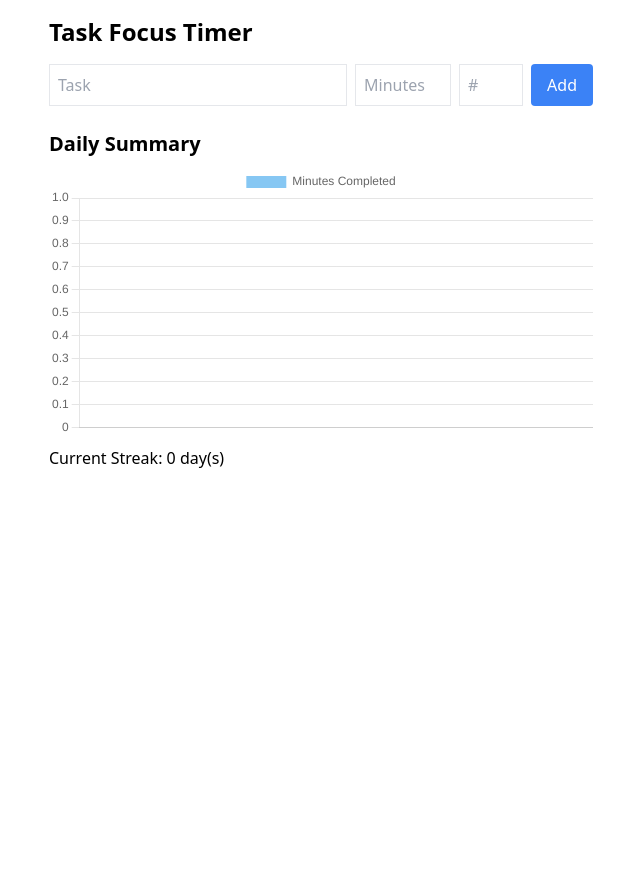
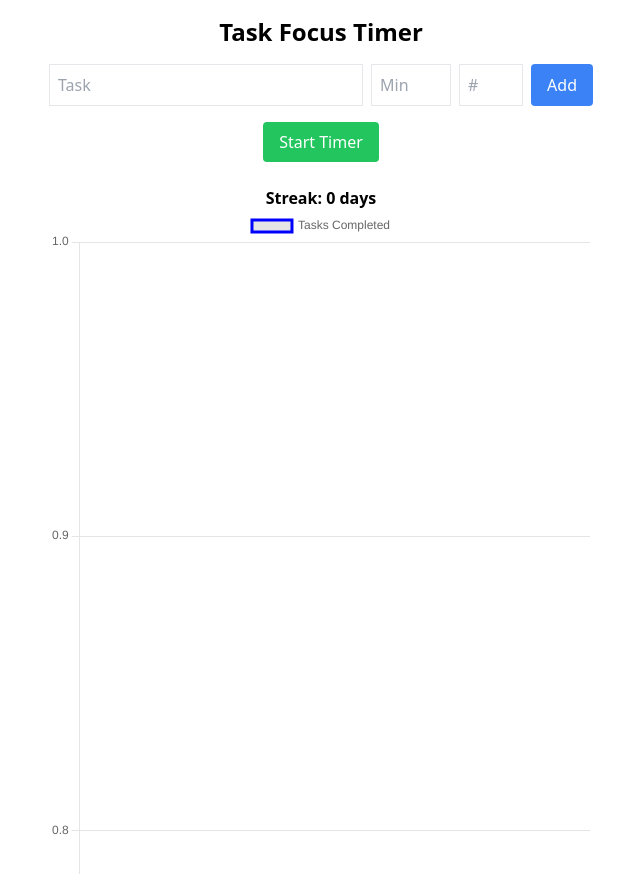
Before and after one commit to jbhannifan/AwesomeToDoTimers, a React (Vite) app: page / in a window 1280 px wide. Shown: the top 874 px of the page, without its empty margins (319-959 px from the left). Before the commit the page ends 800 px from the top, so only its background shows below. Built offline with nearby package versions, Linux system fonts and the light colour scheme.

Commit message:
Update App.jsx

```diff
--- a/src/App.jsx
+++ b/src/App.jsx
@@ -1,16 +1,6 @@
 import React, { useState, useEffect, useRef } from 'react';
-import { Bar } from 'react-chartjs-2';
-import {
-  Chart as ChartJS,
-  BarElement,
-  CategoryScale,
-  LinearScale,
-  Title,
-  Tooltip,
-  Legend
-} from 'chart.js';
-
-ChartJS.register(BarElement, CategoryScale, LinearScale, Title, Tooltip, Legend);
+import { Line } from 'react-chartjs-2';
+import Chart from 'chart.js/auto';
 
 function App() {
   const [tasks, setTasks] = useState([]);
@@ -20,30 +10,43 @@ function App() {
   const [timeLeft, setTimeLeft] = useState(0);
   const [isRunning, setIsRunning] = useState(false);
   const [currentTaskIndex, setCurrentTaskIndex] = useState(0);
-  const [history, setHistory] = useState(() => JSON.parse(localStorage.getItem('history')) || {});
+  const [view, setView] = useState('tasks');
+  const [completedToday, setCompletedToday] = useState(0);
+  const [streak, setStreak] = useState(
+    parseInt(localStorage.getItem('streak') || '0')
+  );
+  const [history, setHistory] = useState(
+    JSON.parse(localStorage.getItem('history') || '[]')
+  );
+  const audioRef = useRef(null);
   const timerRef = useRef(null);
-
-  const today = new Date().toISOString().split('T')[0];
 
   const handleAddTask = () => {
     if (!newTask.trim() || !minutes || !sortOrder) return;
-    const newTaskObj = {
+    const task = {
       name: newTask,
       minutes: parseInt(minutes),
       sortOrder: parseInt(sortOrder),
       completed: false,
     };
-    const updatedTasks = [...tasks, newTaskObj].sort((a, b) => a.sortOrder - b.sortOrder);
-    setTasks(updatedTasks);
+    const updated = [...tasks, task].sort((a, b) => a.sortOrder - b.sortOrder);
+    setTasks(updated);
     setNewTask('');
     setMinutes('');
     setSortOrder('');
+  };
+
+  const handleSortChange = (index, value) => {
+    const updated = [...tasks];
+    updated[index].sortOrder = parseInt(value);
+    setTasks(updated.sort((a, b) => a.sortOrder - b.sortOrder));
   };
 
   const handleStart = () => {
     if (tasks.length === 0 || isRunning) return;
     setIsRunning(true);
     setTimeLeft(tasks[currentTaskIndex].minutes * 60);
+    setView('timer');
   };
 
   const handleFinishEarly = () => {
@@ -52,18 +55,46 @@ function App() {
   };
 
   const markTaskComplete = () => {
-    const updatedTasks = tasks.map((task, idx) =>
-      idx === currentTaskIndex ? { ...task, completed: true } : task
+    if (audioRef.current) audioRef.current.play();
+
+    const updatedTasks = tasks.map((task, i) =>
+      i === currentTaskIndex ? { ...task, completed: true } : task
     );
     setTasks(updatedTasks);
+    setCompletedToday((prev) => prev + 1);
+    updateHistory();
+
     setIsRunning(false);
-    setCurrentTaskIndex(prev => prev + 1);
+    setCurrentTaskIndex((prev) => prev + 1);
+    setView('tasks');
+  };
 
-    const completedMinutes = tasks[currentTaskIndex].minutes;
-    const updatedHistory = {
-      ...history,
-      [today]: (history[today] || 0) + completedMinutes,
-    };
+  const updateHistory = () => {
+    const today = new Date().toISOString().split('T')[0];
+    const existing = history.find((h) => h.date === today);
+    let updatedHistory;
+
+    if (existing) {
+      updatedHistory = history.map((h) =>
+        h.date === today ? { ...h, count: h.count + 1 } : h
+      );
+    } else {
+      updatedHistory = [...history, { date: today, count: 1 }];
+      if (
+        history.length > 0 &&
+        new Date(today) - new Date(history[history.length - 1].date) === 86400000
+      ) {
+        setStreak((s) => {
+          const newStreak = s + 1;
+          localStorage.setItem('streak', newStreak);
+          return newStreak;
+        });
+      } else {
+        setStreak(1);
+        localStorage.setItem('streak', '1');
+      }
+    }
+
     setHistory(updatedHistory);
     localStorage.setItem('history', JSON.stringify(updatedHistory));
   };
@@ -71,7 +102,7 @@ function App() {
   useEffect(() => {
     if (isRunning && timeLeft > 0) {
       timerRef.current = setInterval(() => {
-        setTimeLeft(prev => prev - 1);
+        setTimeLeft((t) => t - 1);
       }, 1000);
     } else if (isRunning && timeLeft === 0) {
       clearInterval(timerRef.current);
@@ -80,102 +111,104 @@ function App() {
     return () => clearInterval(timerRef.current);
   }, [isRunning, timeLeft]);
 
-  const handleSortChange = (index, newSort) => {
-    const updated = [...tasks];
-    updated[index].sortOrder = parseInt(newSort) || 0;
-    setTasks(updated.sort((a, b) => a.sortOrder - b.sortOrder));
-  };
-
-  const streak = Object.keys(history)
-    .sort((a, b) => new Date(b) - new Date(a))
-    .reduce((acc, date) => {
-      if (acc === -1) return 0;
-      const current = new Date();
-      current.setDate(current.getDate() - acc);
-      const target = date;
-      return target === current.toISOString().split('T')[0] ? acc + 1 : -1;
-    }, 0);
-
-  const chartData = {
-    labels: Object.keys(history),
-    datasets: [
-      {
-        label: 'Minutes Completed',
-        data: Object.values(history),
-        backgroundColor: 'rgba(54, 162, 235, 0.6)',
-      },
-    ],
-  };
+  const formatTime = (t) => `${Math.floor(t / 60)}:${String(t % 60).padStart(2, '0')}`;
 
   return (
-    <div className="p-4 max-w-xl mx-auto">
+    <div className="p-4 max-w-xl mx-auto text-center">
       <h1 className="text-2xl font-bold mb-4">Task Focus Timer</h1>
-
+      {view === 'tasks' && (
+        <>
           <div className="flex gap-2 mb-4">
             <input
               type="text"
               placeholder="Task"
               value={newTask}
-          onChange={e => setNewTask(e.target.value)}
+              onChange={(e) => setNewTask(e.target.value)}
               className="border p-2 flex-1"
             />
             <input
               type="number"
-          placeholder="Minutes"
+              placeholder="Min"
               value={minutes}
-          onChange={e => setMinutes(e.target.value)}
-          className="border p-2 w-24"
+              onChange={(e) => setMinutes(e.target.value)}
+              className="border p-2 w-20"
             />
             <input
               type="number"
               placeholder="#"
               value={sortOrder}
-          onChange={e => setSortOrder(e.target.value)}
+              onChange={(e) => setSortOrder(e.target.value)}
               className="border p-2 w-16"
             />
-        <button onClick={handleAddTask} className="bg-blue-500 text-white px-4 py-2 rounded">
+            <button
+              onClick={handleAddTask}
+              className="bg-blue-500 text-white px-4 py-2 rounded"
+            >
               Add
             </button>
           </div>
 
           <ul className="space-y-2 mb-4">
-        {tasks.map((task, idx) => (
-          <li key={idx} className="border p-2 flex justify-between items-center">
+            {tasks.map((task, i) => (
+              <li
+                key={i}
+                className="border p-2 flex justify-between items-center bg-white"
+              >
                 <span>
-              {task.name} ({task.minutes} min)
-              {task.completed && ' ✅'}
+                  {task.name} ({task.minutes}m){task.completed && ' ✅'}
                 </span>
                 <input
                   type="number"
                   value={task.sortOrder}
-              onChange={e => handleSortChange(idx, e.target.value)}
-              className="border p-1 w-16 text-center"
+                  onChange={(e) => handleSortChange(i, e.target.value)}
+                  className="border p-1 w-14 text-center"
                 />
               </li>
             ))}
           </ul>
 
-      {isRunning && tasks[currentTaskIndex] && (
-        <div className="mb-4">
-          <p className="font-bold">Now working on: {tasks[currentTaskIndex].name}</p>
-          <p>Time left: {Math.floor(timeLeft / 60)}:{String(timeLeft % 60).padStart(2, '0')}</p>
-          <button onClick={handleFinishEarly} className="mt-2 text-sm text-red-500 underline">
+          <button
+            onClick={handleStart}
+            className="bg-green-500 text-white px-4 py-2 rounded"
+          >
+            Start Timer
+          </button>
+
+          <div className="mt-6">
+            <p className="font-bold">Streak: {streak} days</p>
+            <Line
+              data={{
+                labels: history.map((h) => h.date.slice(5)),
+                datasets: [
+                  {
+                    label: 'Tasks Completed',
+                    data: history.map((h) => h.count),
+                    fill: false,
+                    borderColor: 'blue',
+                  },
+                ],
+              }}
+              height={200}
+              options={{ maintainAspectRatio: false }}
+            />
+          </div>
+        </>
+      )}
+
+      {view === 'timer' && tasks[currentTaskIndex] && (
+        <div className="space-y-4 mt-4">
+          <h2 className="text-xl font-bold">{tasks[currentTaskIndex].name}</h2>
+          <p className="text-2xl">{formatTime(timeLeft)}</p>
+          <button
+            onClick={handleFinishEarly}
+            className="bg-red-500 text-white px-4 py-2 rounded"
+          >
             Finish Early
           </button>
         </div>
       )}
 
-      {!isRunning && currentTaskIndex < tasks.length && (
-        <button onClick={handleStart} className="bg-green-500 text-white px-4 py-2 rounded">
-          Start Timer
-        </button>
-      )}
-
-      <div className="mt-6">
-        <h2 className="text-xl font-semibold mb-2">Daily Summary</h2>
-        <Bar data={chartData} />
-        <p className="mt-2">Current Streak: {streak} day(s)</p>
-      </div>
+      <audio ref={audioRef} src="https://assets.mixkit.co/sfx/preview/mixkit-alert-alarm-1005.mp3" />
     </div>
   );
 }
```
Lines whose indentation alone changed are shown as unchanged.
